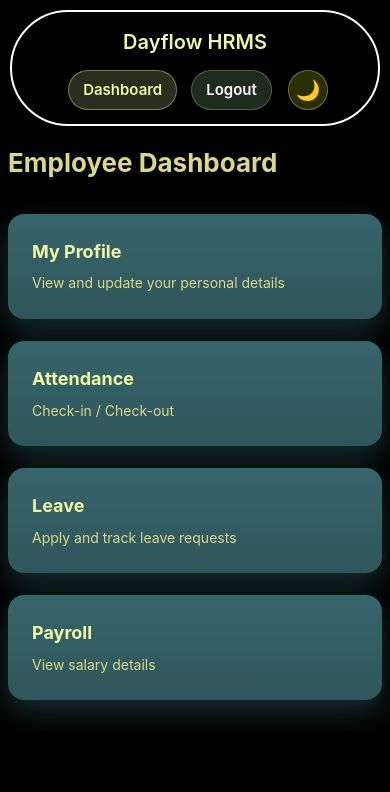
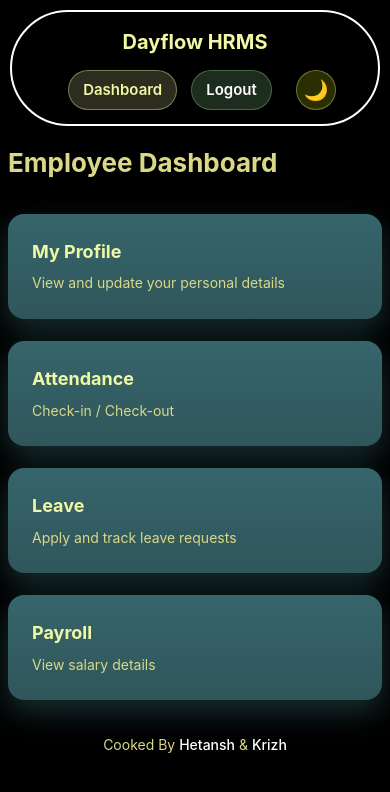
Before and after one commit to Krizh27/dorji-project, a Flask app: page /employee/dashboard in a window 390 px wide. Shown: the top 792 px of the page. Run offline with Flask 3, Linux system fonts and the light colour scheme; a user stored in the database is signed in.

Commit message:
Navbar + responsive layout + theme system completed

```diff
--- a/static/style.css
+++ b/static/style.css
@@ -18,11 +18,11 @@ html, body {
 
 
 body {
-    font-family: "Inter", "Segoe UI", Arial, sans-serif;
     color: #1f2933;
     line-height: 1.6;
     background: #000;
     overflow-x: hidden;
+    font-family: "Inter", system-ui, sans-serif;
 }
 
 
@@ -61,9 +61,9 @@ body {
     height: 6px;
 }
 
-.edit-employee-profile input{
+/* .edit-employee-profile input{
     margin: -50px;
-}
+} */
 
 .leave-employee-page input{
     margin-bottom: -30px;
@@ -75,9 +75,9 @@ body {
 .leave-employee-page h3{
     margin-bottom:10px;
 }
-.edit-employee-profile input{
+/* .edit-employee-profile input{
     margin-bottom: -30px;
-}
+} */
 }
 
 .profile-employee a{
@@ -104,11 +104,12 @@ body {
     .theme-toggle-nav{
         display: none;
     }
-
+}
 /* =========================
    FLOATING THEME TOGGLE
 ========================= */
- .theme-toggle{
+
+ .theme-toggle-float{
     position: fixed;
     right: 20px;
     bottom: 20px;
@@ -133,7 +134,7 @@ body {
         box-shadow 0.2s ease;
 }
 
-}
+
 
 
 /* =========================
@@ -156,10 +157,10 @@ nav {
 
 nav h2 {
     font-size: 20px;
-    font-weight: 600;
     color: #F0F8A4;
     cursor: default;
     transition: color 0.3s ease;
+    font-weight:bolder;
 }
 
 nav h2:hover {
@@ -550,7 +551,7 @@ form {
     color: #152535;
 }
 
-.light-theme new-signup{
+.light-theme .new-signup{
     color: #1e4620;
 }
 
@@ -786,9 +787,9 @@ form {
 
 /* 🔴 logout stays green/red as you originally had — unchanged */
 .dark-theme .nav-logout {
-    background: rgba(117, 176, 111, 0.25);
-    color: #ffffff;
-    border-color: rgba(117, 176, 111, 0.45);
+    background:#e57373 !important;
+    color:#7a2e2e !important;
+    border-color:#5a1a1a !important;
 }
 
 .dark-theme .nav-logout:hover {
@@ -914,9 +915,6 @@ form {
 }
 
 .theme-toggle {
-    position: fixed;
-    right: 20px;
-    bottom: 20px;
     pointer-events: auto;
     touch-action: manipulation;
     -webkit-tap-highlight-color: transparent;
@@ -1104,7 +1102,7 @@ td a:hover{
         width: 100%;
         display: flex;
         justify-content: center;
-        margin-right: 50px;
+        align-items: center;
     }
     .nav-btn {
         padding: 7px 14px;
@@ -1114,12 +1112,11 @@ td a:hover{
         width: 40px;
         height: 40px;
         font-size: 20px;
-        margin-right: 30px;
-        margin-bottom: -6px;
+
     }
 
 }
-@media (max-width: 767px) {
+/* @media (max-width: 767px) {
     .theme-toggle-nav {
         display: inline-flex;
     }
@@ -1127,10 +1124,66 @@ td a:hover{
     .theme-toggle-float {
         display: none;
     }
+} */
+@media (max-width: 768px) {
+
+  /* ONLY stack when nav has nav-actions (logged in) */
+  .navbar:has(.nav-actions) {
+      flex-direction: column;
+
+  }
+  .theme-toggle-nav{
+        margin-right: 10px;
+      }
+  /* when NOT logged in → keep row */
+.navbar:not(:has(.nav-actions)) {
+    flex-direction: row;
+    justify-content: space-between;
+    align-items: center;
 }
 
-@media (min-width: 768px) {
-    .theme-toggle-nav {
+.navbar:not(:has(.nav-actions)) .nav-right {
+    width: auto;
+}
+
+.navbar:not(:has(.nav-actions)) h2 {
+    margin: 0;
+}
+
+  }
+/* =========================
+   FOOTER — PROJECT CREDIT
+========================= */
+
+.app-footer {
+    text-align: center;
+    font-size: 13px;
+    padding: 18px 10px 24px;
+}
+
+.app-footer a {
+    text-decoration: none;
+    font-weight: 500;
+    color: #ffffff;
+
+}
+
+.app-footer a:hover {
+    text-decoration: underline;
+}
+
+/* @media (max-width: 768px) {
+    .app-footer {
         display: none;
     }
+} */
+.light-theme .app-footer {
+    color: #5c7377;
 }
+
+.dark-theme .app-footer {
+    color: #9fb3b3;
+}
+.light-theme .app-footer a {
+    color: #1e4620;
+}
--- a/templates/base.html
+++ b/templates/base.html
@@ -41,11 +41,13 @@
             <a href="{{ url_for('logout') }}"
                class="nav-btn nav-logout">Logout</a>
         </li>
+
     </ul>
+
     {% endif %}
+    <span><button class="theme-toggle theme-toggle-nav">🌙</button></span>
+    <!-- ✅ ALWAYS VISIBLE -->
 
-    <!-- ✅ ALWAYS VISIBLE -->
-    <button class="theme-toggle theme-toggle-nav">🌙</button>
 
 </div>
 
@@ -58,6 +60,15 @@
 
 <button class="theme-toggle theme-toggle-float">🌙</button>
 
+<footer class="app-footer">
+  <p>Cooked By
+      <a href="https://www.linkedin.com/in/hetansh-darji-603b72263" target="_blank">Hetansh</a>
+      &
+  <a href="https://www.linkedin.com/in/krish-mahyavanshi-1651421b5" target="_blank">Krizh</a>
+  </p>
+
+</footer>
+
 </body>
 <script src="/static/script.js"></script>
 </html>
```
Also changed, not shown: instance/dayflow.db.
